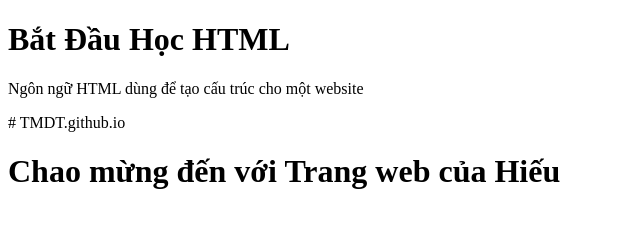
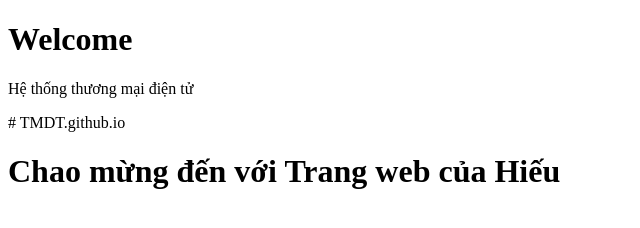
Before and after one commit to hieu1140/TMDT.github.io, a plain HTML site: page index.html in a window 1280 px wide. Shown: the whole page, without its empty margins (0-640 px from the left). Drawn offline with Linux system fonts and the light colour scheme.

Commit message:
Update index.html

```diff
--- a/index.html
+++ b/index.html
@@ -4,8 +4,8 @@
 <meta charset="UTF-8">
 </head>
 <body>
-<h1>Bắt Đầu Học HTML</h1>
-<p>Ngôn ngữ HTML dùng để tạo cấu trúc cho một website</p>
+<h1>Welcome</h1>
+<p>Hệ thống thương mại điện tử</p>
 </body>
 </html>
 # TMDT.github.io
```
